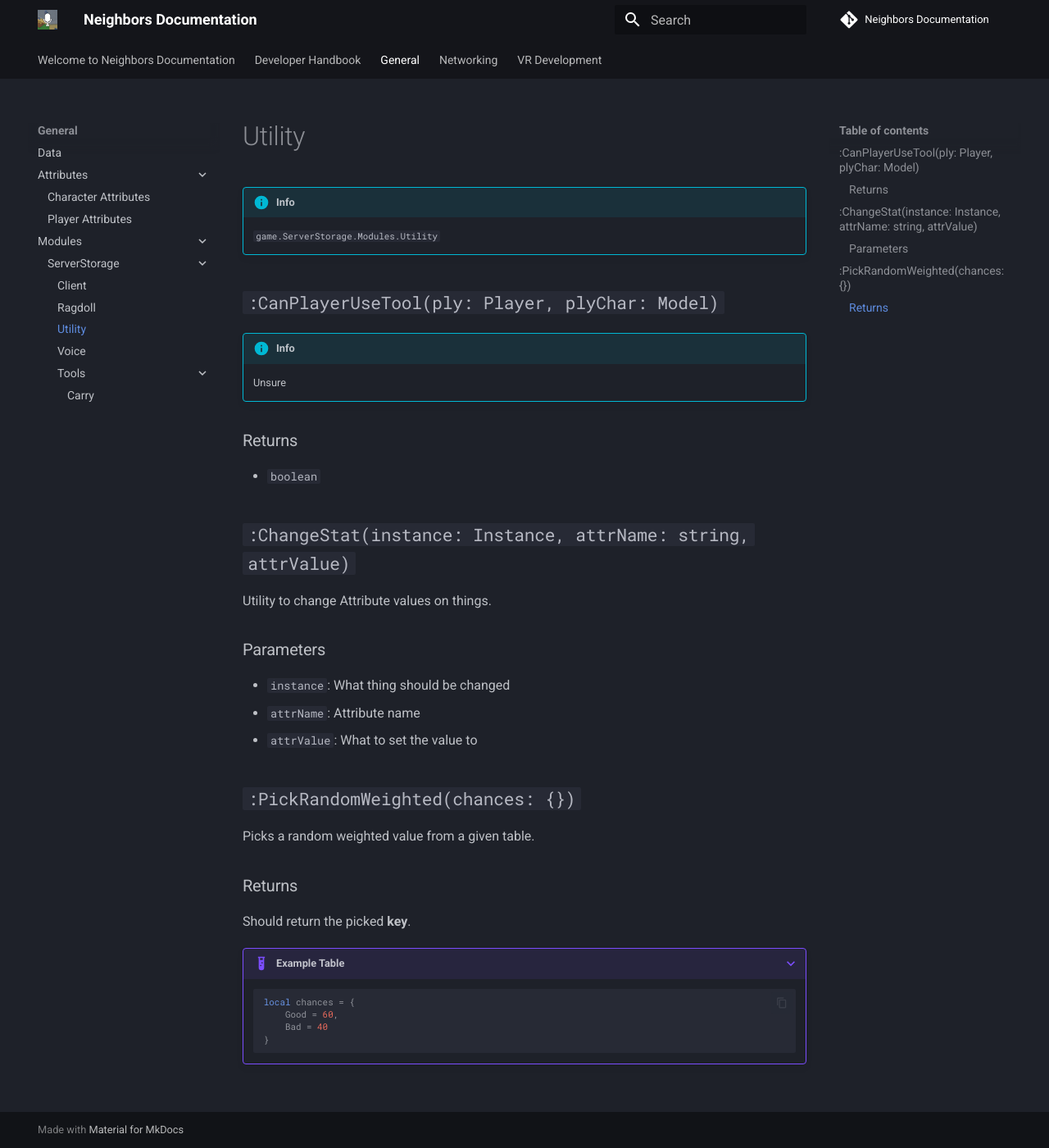
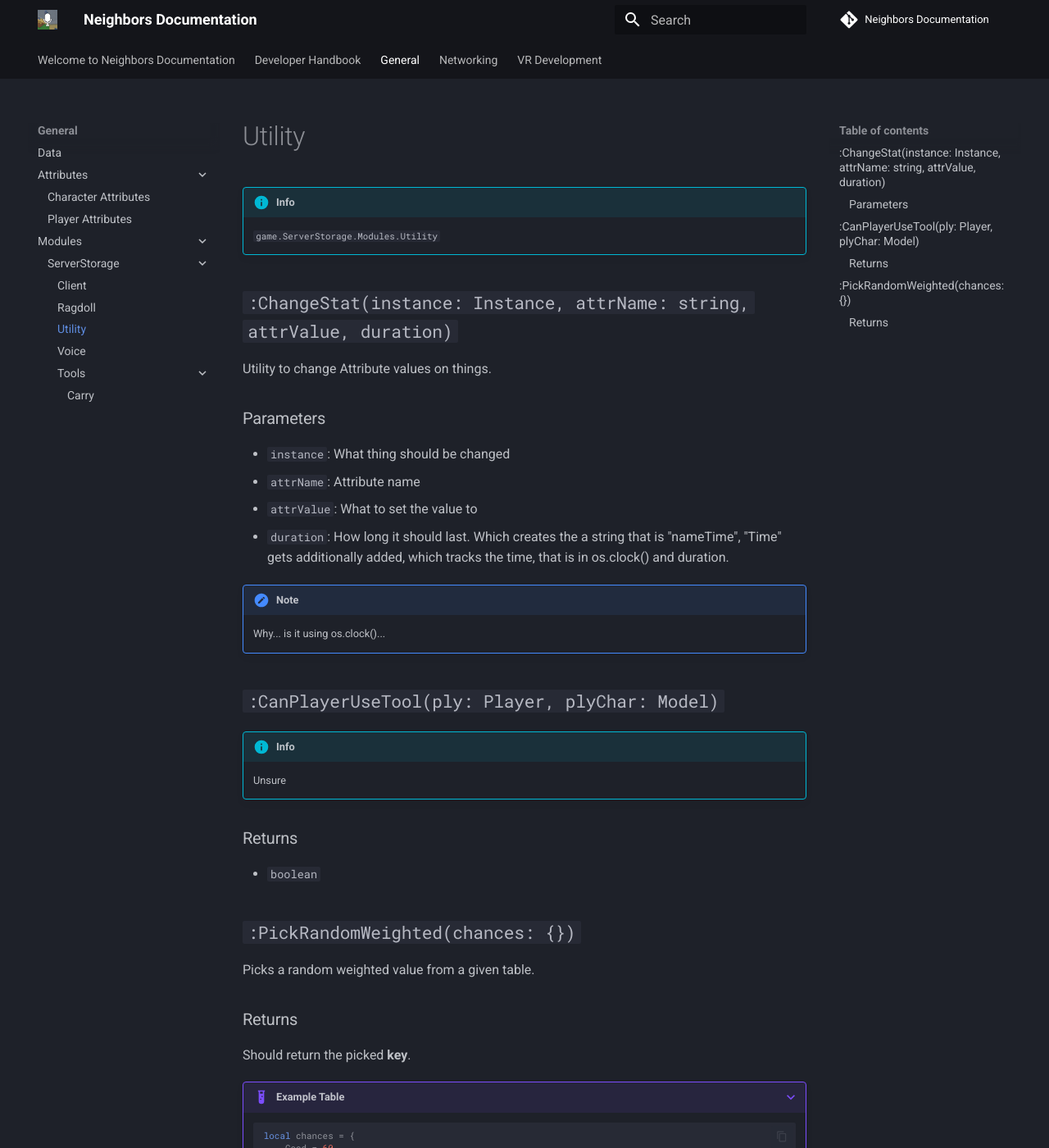
Before and after one commit to TheBoogle/neighbors-documentation, an MkDocs documentation site: the page built from docs/General/Modules/ServerStorage/Utility.md, in a window 1280 px wide and 1400 px high. Shown: the whole window at 82% size. Built offline with MkDocs 1.6.1 and Material for MkDocs 9.7.7, drawn with Linux system fonts in a browser that asks for light colours; comment, search, counter and statistics services are not loaded.

Commit message:
Update Utility.md

```diff
--- a/docs/General/Modules/ServerStorage/Utility.md
+++ b/docs/General/Modules/ServerStorage/Utility.md
@@ -1,6 +1,19 @@
 # Utility
 !!! info end
     ``game.ServerStorage.Modules.Utility``
+
+
+## `:ChangeStat(instance: Instance, attrName: string, attrValue, duration)`
+Utility to change Attribute values on things.
+
+### Parameters
+* ``instance``: What thing should be changed
+* ``attrName``: Attribute name
+* ``attrValue``: What to set the value to
+* ``duration``: How long it should last. Which creates the a string that is "nameTime", "Time" gets additionally added, which tracks the time, that is in os.clock() and duration.
+
+!!! note end
+    Why... is it using os.clock()...
 
 
 ## `:CanPlayerUseTool(ply: Player, plyChar: Model)`
```
Also changed, not shown: other parts of docs/General/Modules/ServerStorage/Utility.md (+0 -9 lines).
